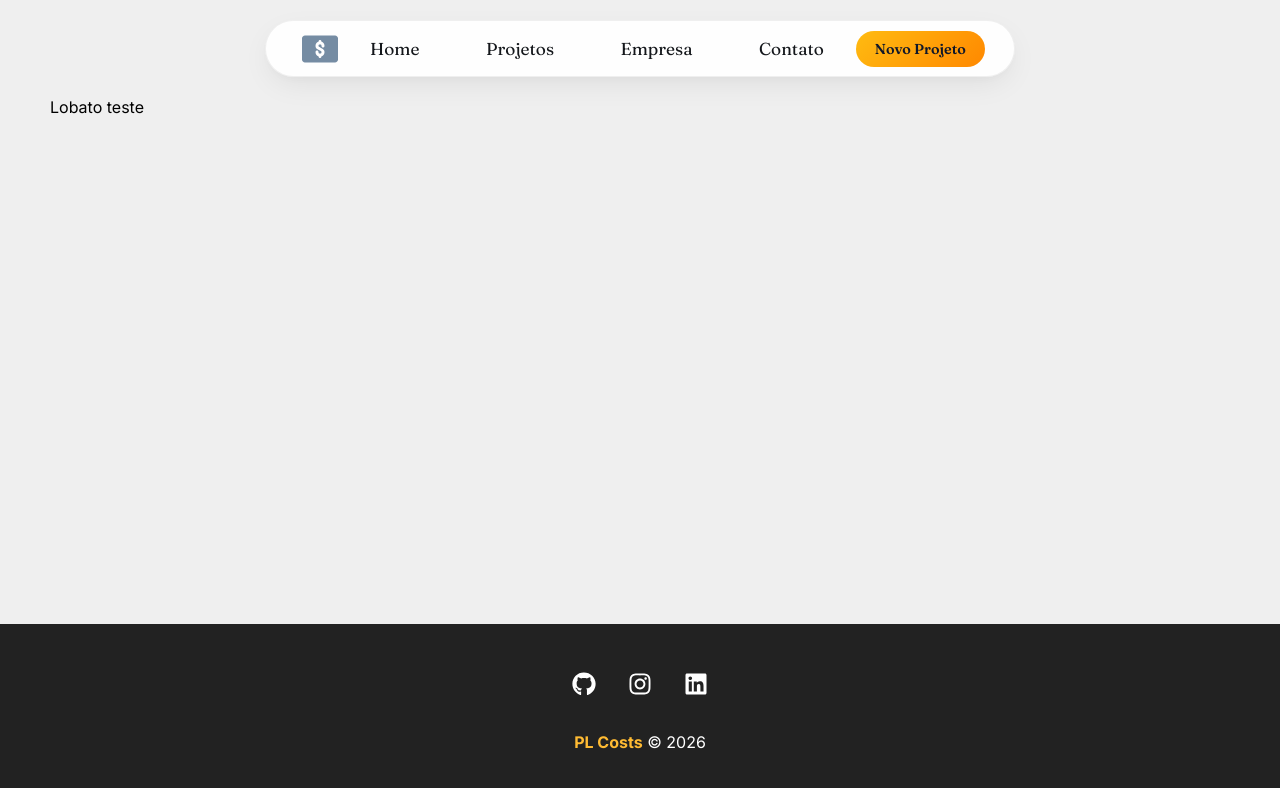
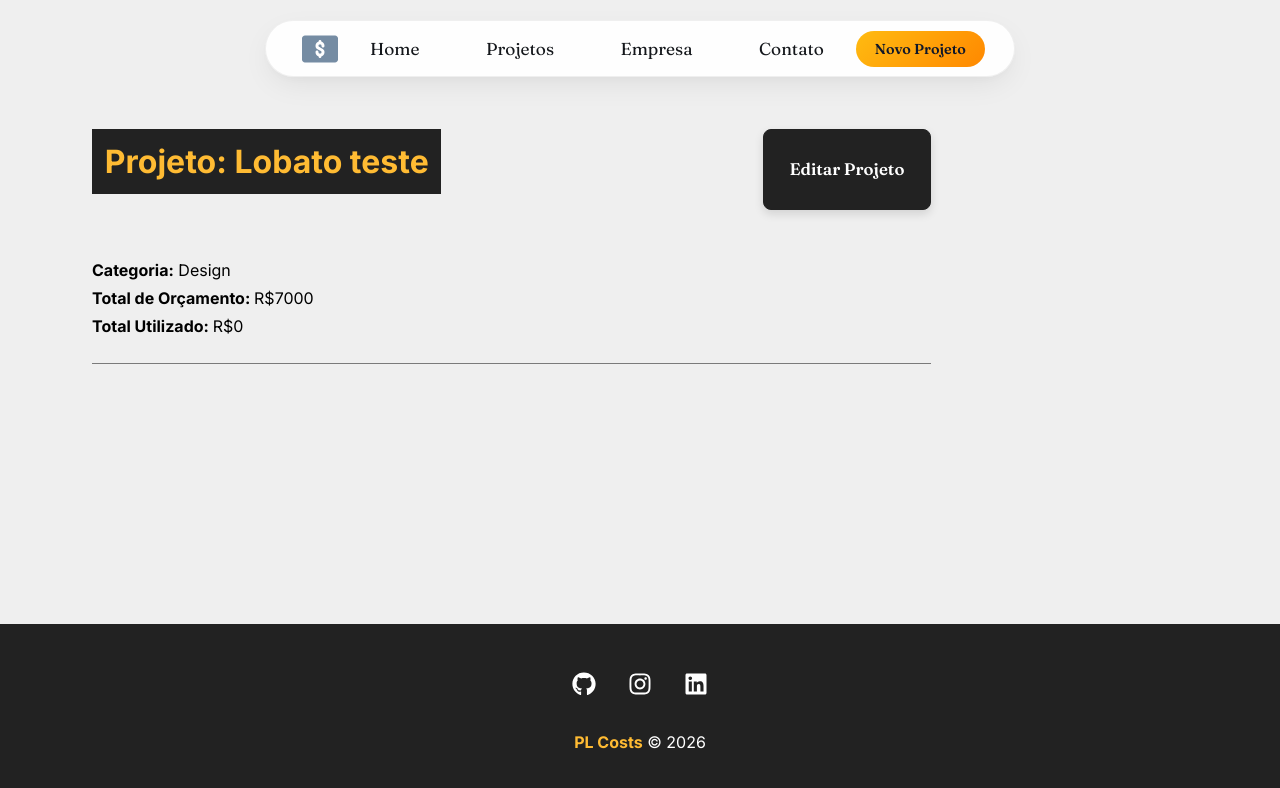
Before and after one commit to Lobato-ph17/PL_Costs, a React (Vite) app: page /project/2 in a window 1280 px wide. Shown: the top 788 px of the page. Built offline with nearby package versions, Linux system fonts and the light colour scheme; data requests are answered from the project's data file.

Commit message:
feat: exibe detalhes do projeto

```diff
--- a/src/components/layouts/LinkButton.module.css
+++ b/src/components/layouts/LinkButton.module.css
@@ -12,7 +12,6 @@
     transition: all 0.25s cubic-bezier(0.4, 0, 0.2, 1);
     box-shadow: 0 4px 10px rgba(0, 0, 0, 0.12);
     font-family: 'Fraunces', serif;
-
 }
 
 .btn:hover {
--- a/src/components/pages/Project.jsx
+++ b/src/components/pages/Project.jsx
@@ -1,4 +1,6 @@
 import styles from './Project.module.css'
+import Container from '../layouts/Container'
+import Loading from '../layouts/Loading'
 
 import {useParams} from 'react-router-dom'
 import { useState, useEffect } from 'react'
@@ -7,9 +9,11 @@
 
   const {id} = useParams()
   const [project, setProject] = useState([]);
+  const [showProjectForm, setShowProjectForm] = useState(false);
 
   useEffect(() => {
-    fetch(`http://localhost:5000/projects/${id}`, {
+    setTimeout(() => {
+      fetch(`http://localhost:5000/projects/${id}`, {
       method: "GET",
       headers: {
         'Content-type' : 'application/json',
@@ -18,13 +22,49 @@
     .then((data) => {
         setProject(data)
     }).catch(err => console.log(err))
+    }, 3000)
   }, [id])
 
+  function toggleProjectForm() {
+    setShowProjectForm(!showProjectForm)
+  }
+
   return (
-    <div>
-        <p>{project.name}</p>
-    </div>
+    <>
+      {project.name ?
+        <div className={styles.project_details}>
+          <Container customClass='column'>
+            <div className={styles.details_container}>
+              <h1>Projeto: {project.name}</h1>
+              <button className={styles.btn} onClick={toggleProjectForm}>
+                {!showProjectForm ? 'Editar Projeto' : 'Fechar'}
+                </button>
+                {!showProjectForm ? (
+                  <div className={styles.project_info}>
+                    <p>
+                      <span>Categoria:</span> {project.category.name}
+                    </p>
+                    <p>
+                      <span>Total de Orçamento: </span> R${project.budget}
+                    </p>
+                    <p>
+                      <span>Total Utilizado: </span> R${project.cost}
+                    </p>
+                  </div>
+                ) : (
+                  <div className={styles.project_info}>
+                    <p>Detalhes do Projeto</p>
+                  </div>
+                )}
+            </div>
+          </Container>
+        </div>
+       :
+        <Loading />
+      }
+    </>
   )
+
 }
 
 export default Project
--- a/src/components/pages/Project.module.css
+++ b/src/components/pages/Project.module.css
@@ -0,0 +1,62 @@
+.project_details {
+    padding: 2em;
+}
+
+.project_details h1,
+.project_details h2,
+.project_details p {
+    margin-bottom: .5em;
+}
+
+.project_details h1 {
+    background-color: #222;
+    color: #ffbb33;
+    padding: .4em;
+}
+
+.project_details span {
+    font-weight: bold;
+}
+
+.details_container,
+.service_form_container {
+    border-bottom: 1px solid #7a7a7a;
+    margin-bottom: 1.2em;
+    padding-bottom: 1.2em;
+    display: flex;
+    justify-content: space-between;
+    gap: 50px;
+    flex-wrap: wrap;
+}
+
+.btn {
+    background-color: #222;
+    color: #ffffff;
+    padding: 0.75em 1.5em;
+    text-decoration: none;
+    font-weight: 600;
+    font-size: 1.05em;
+    transition: 0.5s;
+    border-radius: 8px;
+    border: 1px solid #222222;
+    cursor: pointer;
+    transition: all 0.25s cubic-bezier(0.4, 0, 0.2, 1);
+    box-shadow: 0 4px 10px rgba(0, 0, 0, 0.12);
+    font-family: 'Fraunces', serif;
+}
+
+.btn:hover {
+    background-color: #ffbb33;
+    color: #0a0701;
+    border-color: #0c0b0a;
+    transform: translateY(-3px);
+}
+
+.btn:active {
+  transform: translateY(-1px);
+  box-shadow: 0 4px 12px rgba(255, 187, 51, 0.2);
+}
+
+.project_info {
+    width: 100%;
+}
```
